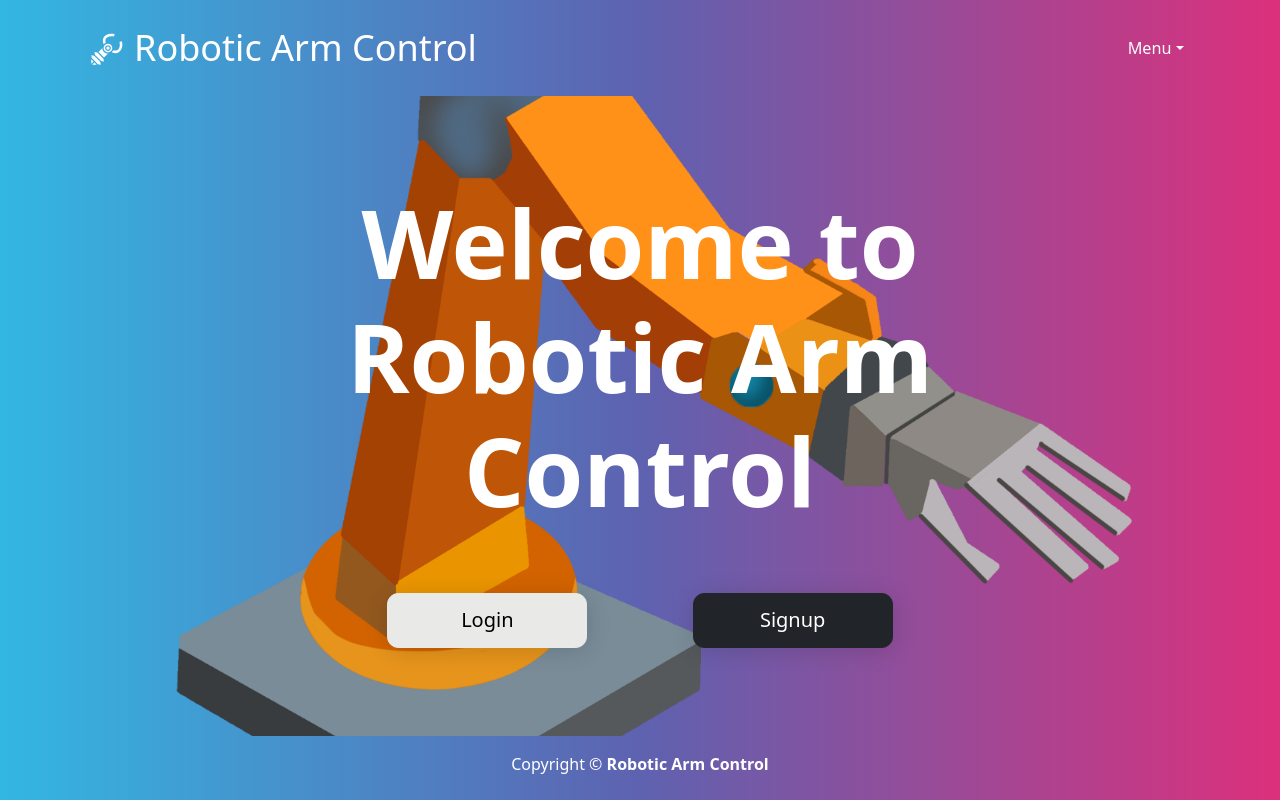
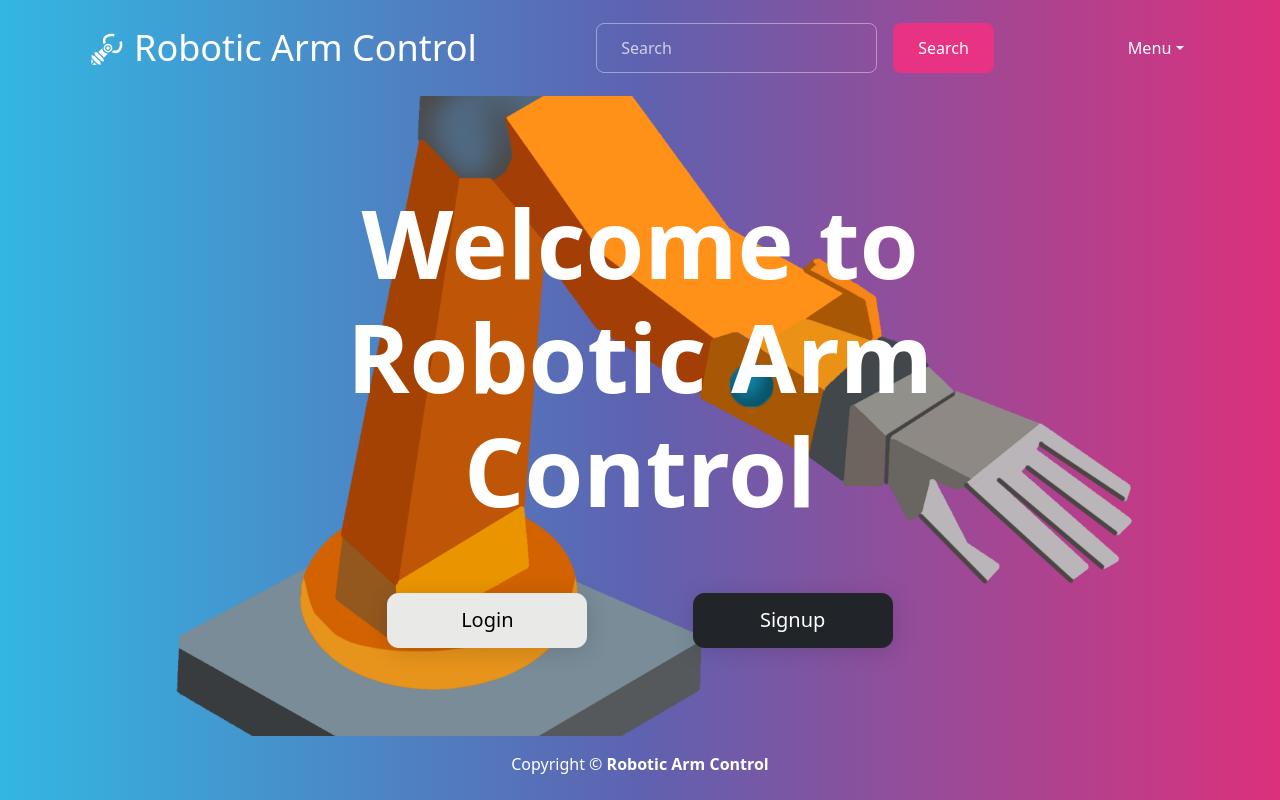
Before and after one commit to yenilikci/tasarim-calismasi, a React (Create React App) app in the folder client/: page / in a window 1280 px wide. Built offline with nearby package versions, Linux system fonts and the light colour scheme.

Commit message:
add commands search

```diff
--- a/client/src/App.js
+++ b/client/src/App.js
@@ -9,19 +9,24 @@ import EditCommand from "./screens/EditCommand/EditCommand";
 import './index.css'
 import {BrowserRouter, Route} from "react-router-dom";
 import {Container} from "react-bootstrap";
+import {useState} from "react";
 
 const App = () => {
+
+    const [search, setSearch] = useState("");
+    console.log(search)
+
     return (
         <BrowserRouter>
             <Container>
-                <Header/>
+                <Header setSearch={setSearch}/>
                 <main>
                     <Route path="/" component={Landing} exact/>
                     <Route path="/login" component={Login}/>
                     <Route path="/register" component={Register}/>
                     <Route path="/createCommand" component={CreateCommand}/>
                     <Route path="/editCommand/:id" component={EditCommand}/>
-                    <Route path="/myCommands" component={() => <MyCommands/>}/>
+                    <Route path="/myCommands" component={() => <MyCommands search={search}/>}/>
                 </main>
                 <Footer/>
             </Container>
--- a/client/src/components/Header/Header.jsx
+++ b/client/src/components/Header/Header.jsx
@@ -1,11 +1,11 @@
-import {Navbar, Nav, Container, NavDropdown} from "react-bootstrap";
+import {Navbar, Nav, Container, NavDropdown, Form, FormControl, Button} from "react-bootstrap";
 import './header.css';
 import {Link, useHistory} from "react-router-dom";
 import {useDispatch, useSelector} from "react-redux";
 import {logout} from "../../actions/userActions";
 import {GiRobotGrab} from "react-icons/gi";
 
-const Header = () => {
+const Header = ({setSearch}) => {
 
     const history = useHistory();
 
@@ -25,7 +25,20 @@ const Header = () => {
             <Navbar.Brand>
                 <Link to="/" className="header-title d-flex justify-content-center align-items-center">
                     <GiRobotGrab className="mx-1"/>
-                    Robotic Arm Control</Link>
+                    Robotic Arm Control
+                </Link>
+            </Navbar.Brand>
+            <Navbar.Brand>
+                <Form className="d-flex">
+                    <FormControl
+                        type="search"
+                        placeholder="Search"
+                        className="me-2"
+                        aria-label="Search"
+                        onChange={(e) => setSearch(e.target.value)}
+                    />
+                    <Button variant="primary">Search</Button>
+                </Form>
             </Navbar.Brand>
             {/*<Nav className="d-flex justify-content-between">*/}
             {/*    <Nav.Link href="">*/}
```
